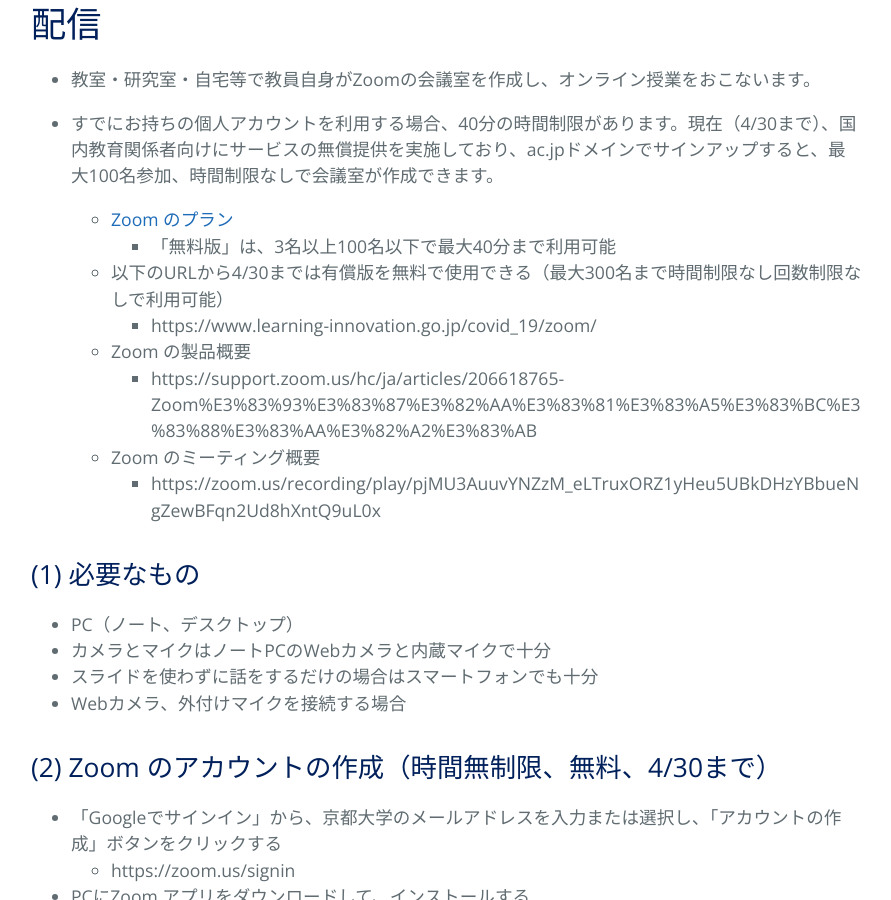
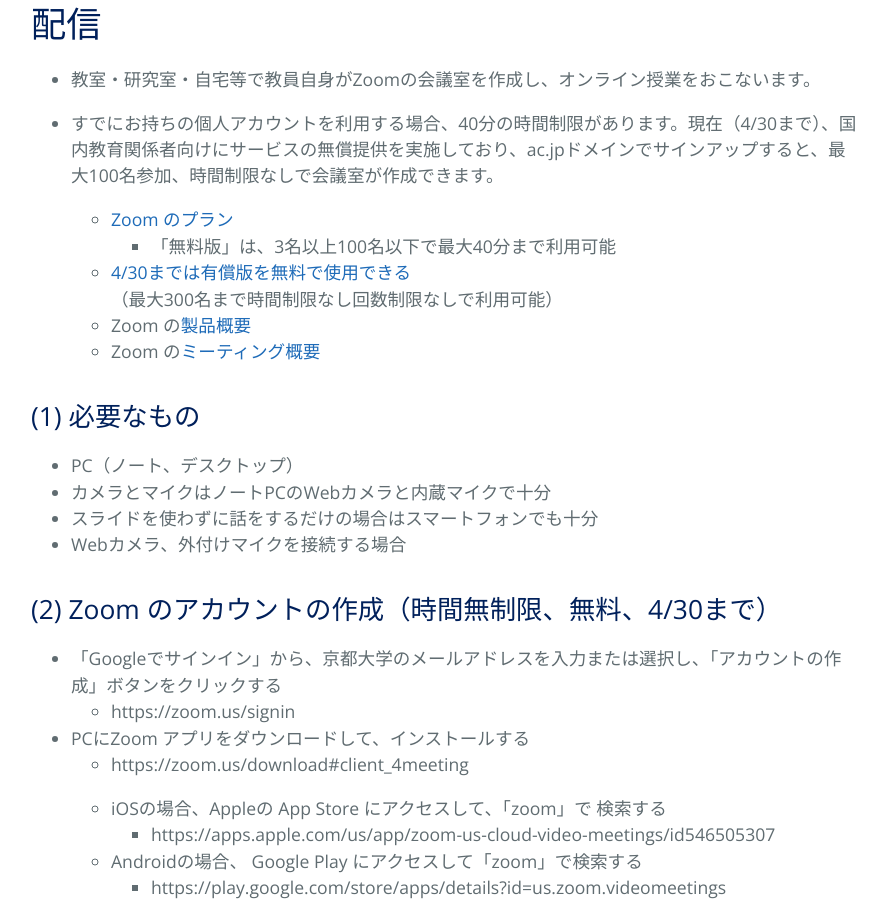
Before and after one commit to kyoto-u/online-edu, a Jekyll site: the page built from b_zoom_own.md, in a window 1280 px wide and 900 px high, scrolled down 358 px. Shown: the whole window, without its empty margins (193-1084 px from the left). Built offline with Jekyll 4.4.1, drawn with Linux system fonts in a browser that asks for light colours.

Commit message:
Update b_zoom_own.md

```diff
--- a/b_zoom_own.md
+++ b/b_zoom_own.md
@@ -7,15 +7,11 @@ title: {{ site.name }}
 - 教室・研究室・自宅等で教員自身がZoomの会議室を作成し、オンライン授業をおこないます。
 
 - すでにお持ちの個人アカウントを利用する場合、40分の時間制限があります。現在（4/30まで）、国内教育関係者向けにサービスの無償提供を実施しており、ac.jpドメインでサインアップすると、最大100名参加、時間制限なしで会議室が作成できます。
-  - [Zoom のプラン](https://zoom.us/pricing){:target="_blank"}
+  - [Zoom のプラン](https://zoom.us/pricing)
     - 「無料版」は、3名以上100名以下で最大40分まで利用可能
-  - 以下のURLから4/30までは有償版を無料で使用できる（最大300名まで時間制限なし回数制限なしで利用可能）
-    - https://www.learning-innovation.go.jp/covid_19/zoom/
-  - Zoom の製品概要
-    - https://support.zoom.us/hc/ja/articles/206618765-Zoom%E3%83%93%E3%83%87%E3%82%AA%E3%83%81%E3%83%A5%E3%83%BC%E3%83%88%E3%83%AA%E3%82%A2%E3%83%AB
-  - Zoom のミーティング概要
-    - https://zoom.us/recording/play/pjMU3AuuvYNZzM_eLTruxORZ1yHeu5UBkDHzYBbueNgZewBFqn2Ud8hXntQ9uL0x
-
+  - [4/30までは有償版を無料で使用できる](https://www.learning-innovation.go.jp/covid_19/zoom/)（最大300名まで時間制限なし回数制限なしで利用可能）
+  - Zoom の[製品概要](https://support.zoom.us/hc/ja/articles/206618765-Zoom%E3%83%93%E3%83%87%E3%82%AA%E3%83%81%E3%83%A5%E3%83%BC%E3%83%88%E3%83%AA%E3%82%A2%E3%83%AB)
+  - Zoom の[ミーティング概要](https://zoom.us/recording/play/pjMU3AuuvYNZzM_eLTruxORZ1yHeu5UBkDHzYBbueNgZewBFqn2Ud8hXntQ9uL0x)
 
 ## (1) 必要なもの
   - PC（ノート、デスクトップ）
```
